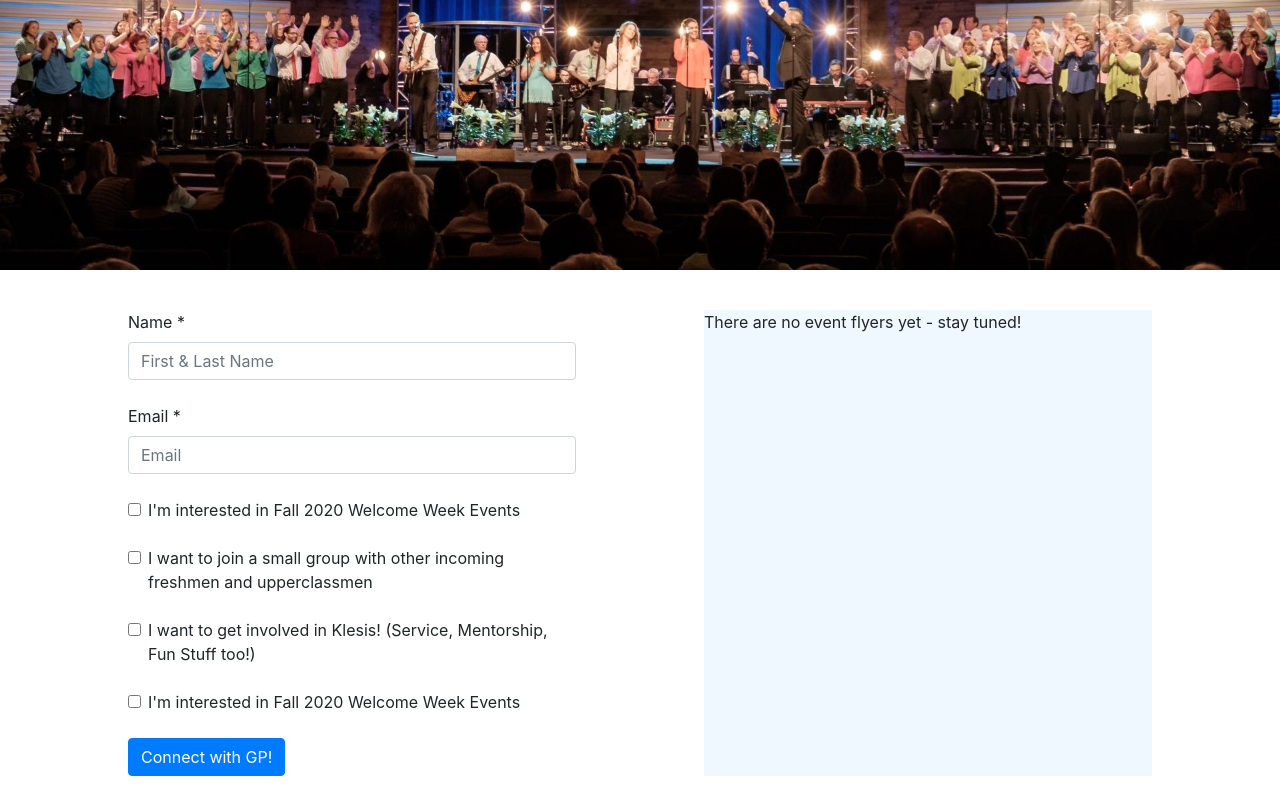
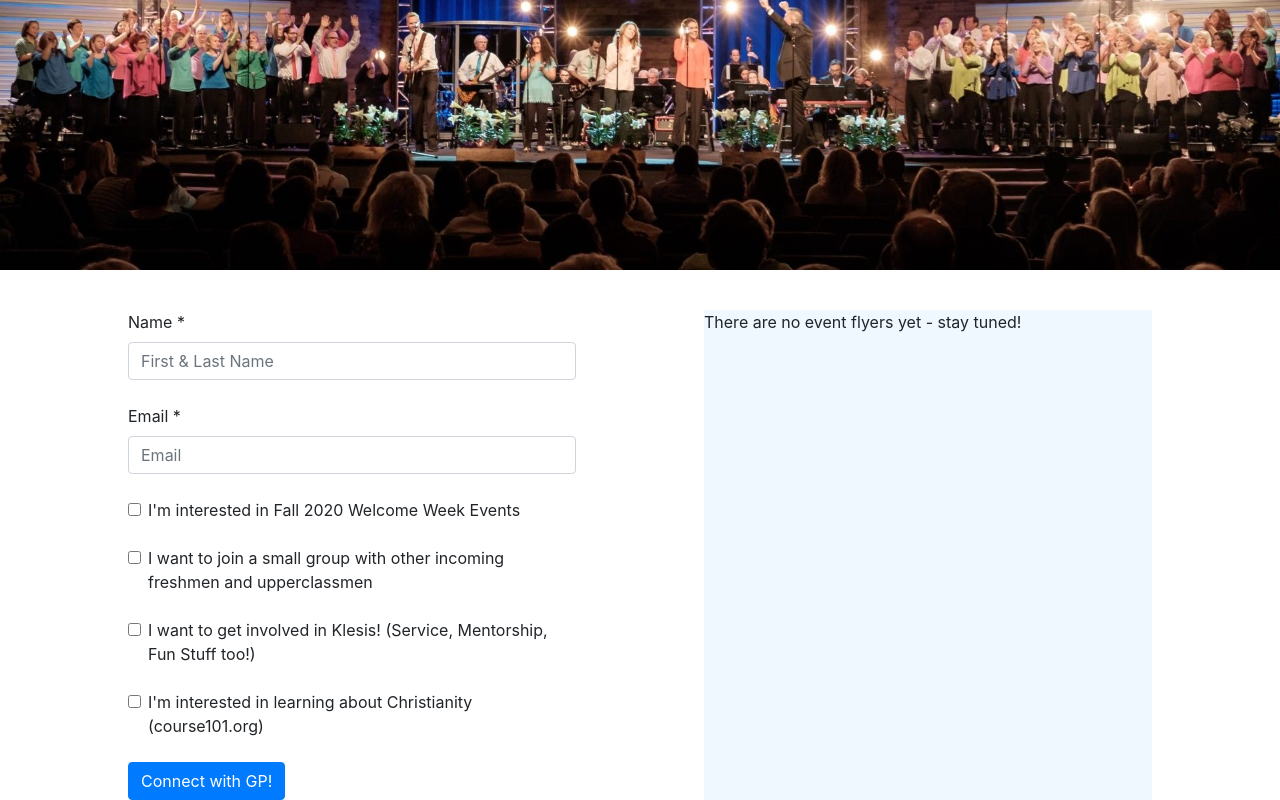
Before and after one commit to chauandrew/nswn, a React (Create React App) app in the folder client/: page /get-connected in a window 1280 px wide. Shown: the part 267-1067 px from the top of the page. Before the commit the page ends 1043 px from the top, so only its background shows below. Built offline with nearby package versions, Linux system fonts and the light colour scheme.

Commit message:
Minor fix on the form

```diff
--- a/client/src/pages/Connect/Connect.js
+++ b/client/src/pages/Connect/Connect.js
@@ -114,7 +114,7 @@ const Connect = () => {
                         <br />
                         <Form.Check type="checkbox" label="I want to get involved in Klesis! (Service, Mentorship, Fun Stuff too!)" />
                         <br />
-                        <Form.Check type="checkbox" label="I'm interested in Fall 2020 Welcome Week Events" />
+                        <Form.Check type="checkbox" label="I'm interested in learning about Christianity (course101.org)" />
 
                         <br />
                         <Button variant="primary" type="submit">Connect with GP!</Button>
```
